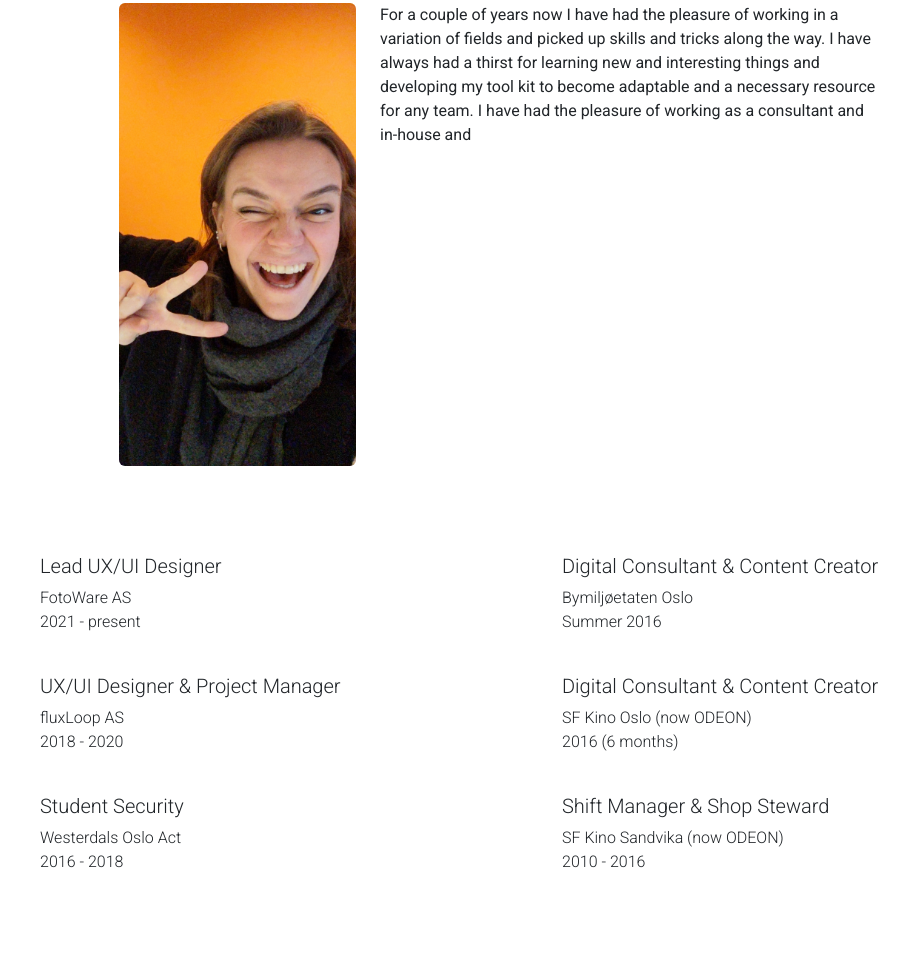
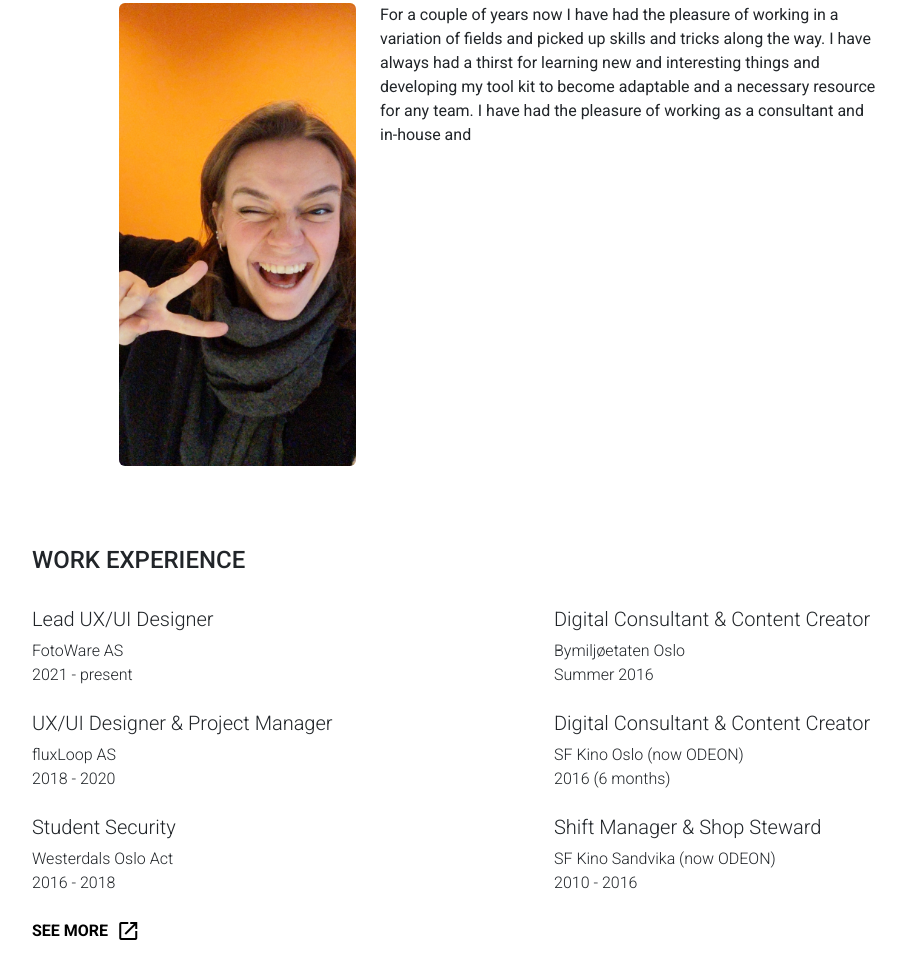
Before and after one commit to MissPotatoGirl/portfolio-2024, a plain HTML site: page about.html in a window 1280 px wide. Shown: the part 257-1236 px from the top of the page, without its empty margins (98-1007 px from the left). Drawn offline with nearby package versions, Linux system fonts and the light colour scheme.

Commit message:
Work experience updated

```diff
--- a/about.html
+++ b/about.html
@@ -83,15 +83,20 @@
         <div class="col-md-2"></div>
       </div>
 
-      <div class="row mt-80">
+      <div class="row mt-80 mb-4">
+        <div class="col">
+          <h4 class="text-uppercase">Work experience</h4>
+        </div>
+      </div>
+      <div class="row">
         <div class="col-md-6 d-flex flex-column">
-          <div class="p-2 mb-4">
+          <div class="mb-4">
             <h5 class="roboto-light text-capitalize">Lead UX/UI Designer</h5>
             <p class="roboto-light m-0">FotoWare AS</p>
             <p class="roboto-light m-0">2021 - present</p>
           </div>
 
-          <div class="p-2 mb-4">
+          <div class="mb-4">
             <h5 class="roboto-light text-capitalize">
               UX/UI Designer & Project manager
             </h5>
@@ -99,7 +104,7 @@
             <p class="roboto-light m-0">2018 - 2020</p>
           </div>
 
-          <div class="p-2 mb-4">
+          <div class="mb-4">
             <h5 class="roboto-light text-capitalize">Student security</h5>
             <p class="roboto-light m-0">Westerdals Oslo Act</p>
             <p class="roboto-light m-0">2016 - 2018</p>
@@ -107,7 +112,7 @@
         </div>
 
         <div class="col-md-6 d-flex flex-column">
-          <div class="p-2 mb-4">
+          <div class="mb-4">
             <h5 class="roboto-light text-capitalize">
               Digital consultant & content creator
             </h5>
@@ -115,7 +120,7 @@
             <p class="roboto-light m-0">Summer 2016</p>
           </div>
 
-          <div class="p-2 mb-4">
+          <div class="mb-4">
             <h5 class="roboto-light text-capitalize">
               Digital consultant & content creator
             </h5>
@@ -123,7 +128,7 @@
             <p class="roboto-light m-0">2016 (6 months)</p>
           </div>
 
-          <div class="p-2 mb-4">
+          <div class="mb-4">
             <h5 class="roboto-light text-capitalize">
               Shift manager & shop steward
             </h5>
@@ -132,6 +137,13 @@
           </div>
         </div>
       </div>
+      <a
+        href="https://www.linkedin.com/in/olivia-dahlen-8180a3b8/"
+        target="_blank"
+        class="hyperlink roboto-bold text-uppercase d-inline-flex"
+        >See more
+        <span class="material-symbols-outlined ms-2"> open_in_new </span>
+      </a>
     </div>
   </body>
 </html>
```
